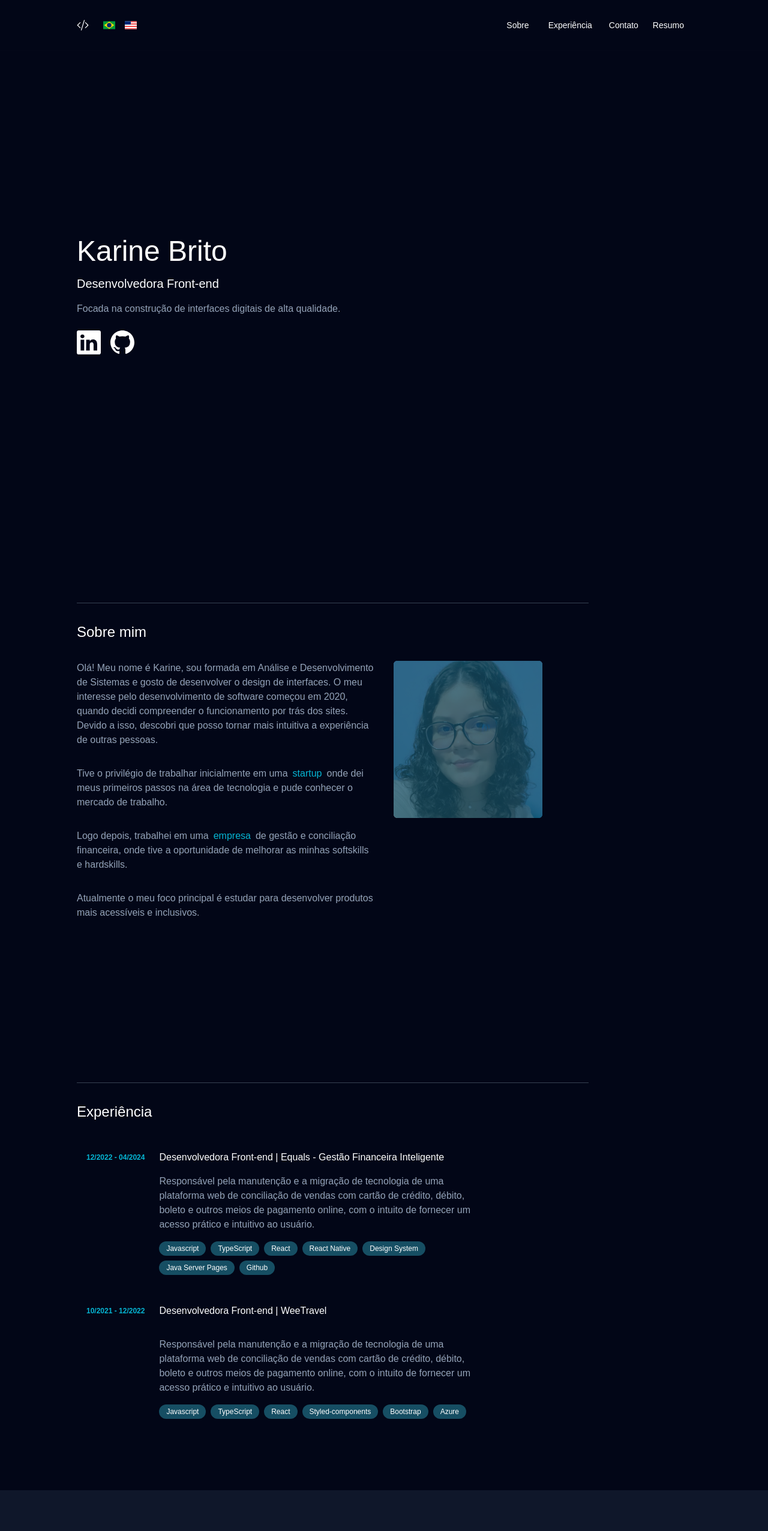
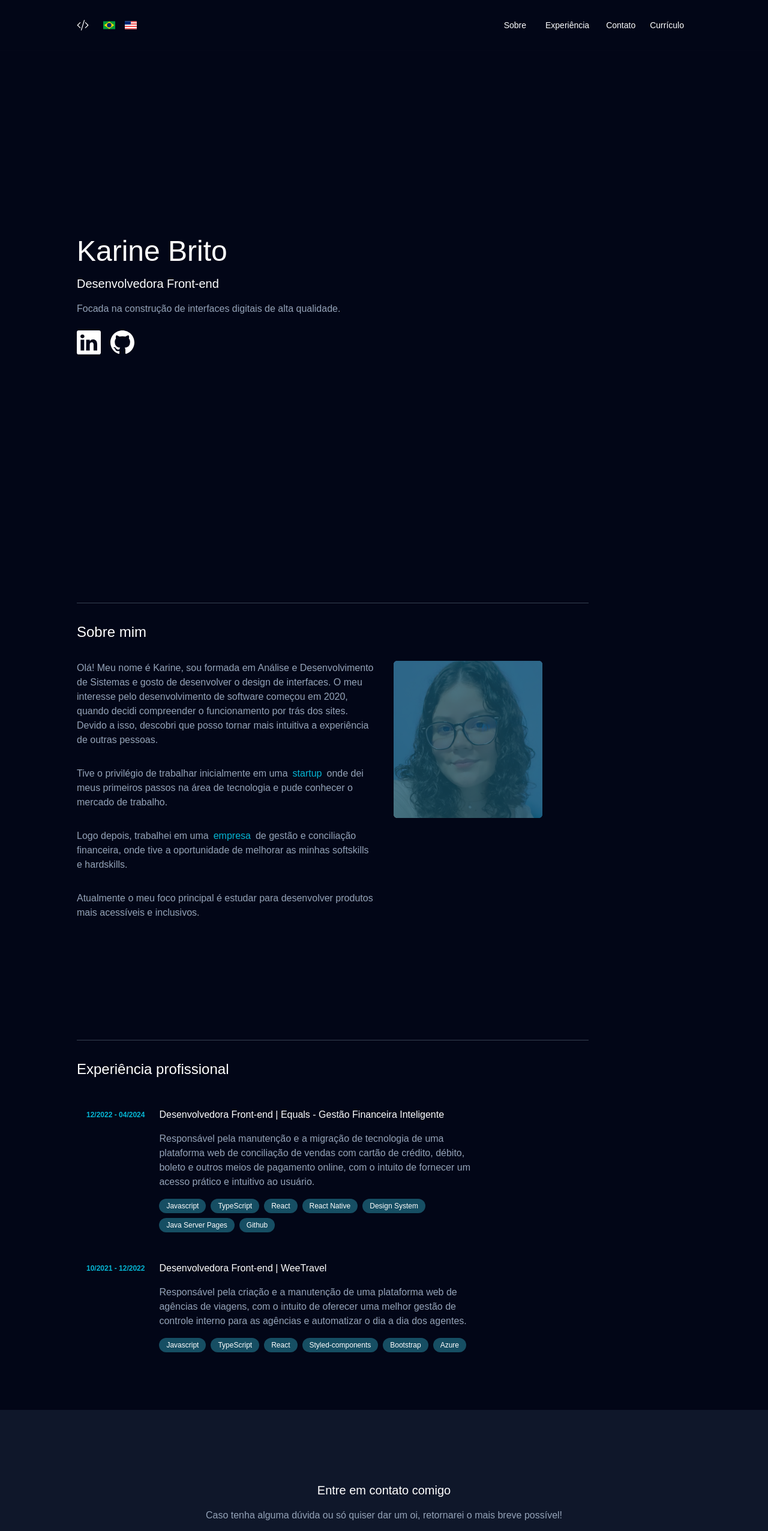
Before and after one commit to karinebrito/karinebrito.github.io, a React (Vite) app: page / in a window 1280 px wide. Shown: the top 2553 px of the page at 60% size. Built offline with nearby package versions, Linux system fonts and the light colour scheme.

Commit message:
changing text and style

```diff
--- a/src/components/experience.tsx
+++ b/src/components/experience.tsx
@@ -18,7 +18,7 @@ const Experience = () => {
   }, [inView])
 
   return (
-    <section id="experience-section" ref={ref} className={`p-10 lg:p-20 lg:px-32 lg:min-h-screen transition-opacity duration-800 ease-in-out ${showContent ? "opacity-100" : "opacity-0"}`}>
+    <section id="experience-section" ref={ref} className={`p-10 lg:p-20 lg:px-32 flex flex-col justify-center lg:max-h-screen transition-opacity duration-800 ease-in-out ${showContent ? "opacity-100" : "opacity-0"}`}>
       <div className="border-b border-gray-700 w-5/6 mt-10 mb-8"></div>
       <h1 className="text-4xl xs:text-2xl text-white">{t('experience.experience')}</h1>
       <ol className="mt-8 grid lg:w-2/3 md:1/2">
@@ -87,8 +87,8 @@ const Experience = () => {
               <h3 className="text-white">
                 {t('experience.developer_weetravel')}
               </h3>
-              <p className="mt-8 text-slate-400">
-                {t('experience.description_equals')}
+              <p className="mt-4 text-slate-400">
+                {t('experience.description_weetravel')}
               </p>
               <ul className="mt-2 flex flex-wrap" aria-label="Technologies used">
                 <li className="mr-2 mt-2">
--- a/src/components/hero.tsx
+++ b/src/components/hero.tsx
@@ -44,7 +44,7 @@ const Hero = () => {
         </div>
       </section>
 
-      <section id="about-section" ref={ref} className={`p-10 lg:p-20 lg:px-32 lg:min-h-screen transition-opacity duration-800 ease-in-out ${showContent ? "opacity-100" : "opacity-0"}`}>
+      <section id="about-section" ref={ref} className={`p-10 lg:p-20 lg:px-32 flex flex-col justify-center lg:max-h-screen transition-opacity duration-800 ease-in-out ${showContent ? "opacity-100" : "opacity-0"}`}>
         <div className="border-b border-gray-700 w-5/6 mt-10 mb-8"></div>
         <h1 className="text-4xl xs:text-2xl text-white lg:mr-4 mb-8">{t('hero.about')}</h1>
         <div className="grid lg:grid-cols-4 md:grid-cols-2 gap-8">
--- a/src/components/nav.tsx
+++ b/src/components/nav.tsx
@@ -1,7 +1,7 @@
 import { BsCodeSlash } from 'react-icons/bs'
 import { AiOutlineClose } from 'react-icons/ai'
 import { HiMenuAlt1 } from 'react-icons/hi'
-import ResumePdf from '../../assets/resume.pdf'
+import CurriculumPdf from '../../assets/resume.pdf'
 import BrazilianFlag from '../../assets/brazil.svg'
 import AmericanFlag from '../../assets/eua.svg'
 import { useState } from 'react'
@@ -36,8 +36,8 @@ const Nav = () => {
     }
   }
 
-  const openResumePdf = () => {
-    window.open(ResumePdf, "_blank")
+  const openCurriculumPdf = () => {
+    window.open(CurriculumPdf, "_blank")
   }
 
 
@@ -65,7 +65,7 @@ const Nav = () => {
               <a href="#about-section" onClick={(e) => scrollToSection("about-section", e)} className="hover:text-cyan-500 p-4 text-x1 cursor-pointer">{t('nav.about')}</a>
               <a href="#experience-section" onClick={(e) => scrollToSection("experience-section", e)} className="hover:text-cyan-500 p-4 text-x1 cursor-pointer">{t('nav.experience')}</a>
               <a href="#contact-section" onClick={(e) => scrollToSection("contact-section", e)} className="hover:text-cyan-500 px-3 p-4 text-x1 cursor-pointer">{t('nav.contact')}</a>
-              <a onClick={openResumePdf} className="hover:text-cyan-500 px-3 py-2 text-x1 cursor-pointer">{t('nav.resume')}</a>
+              <a onClick={openCurriculumPdf} className="hover:text-cyan-500 px-3 py-2 text-x1 cursor-pointer">{t('nav.curriculum')}</a>
             </div>
             <div className="xs:block md:block lg:hidden">
               {toggle ? (
@@ -89,8 +89,8 @@ const Nav = () => {
               <a href="#contact-section" onClick={(e) => scrollToSection('contact-section', e)}>
                 <li className="hover:text-cyan-500 text-white text-x1 mr-4">{t('nav.contact')}</li>
               </a>
-              <a onClick={openResumePdf}>
-                <li className="hover:text-cyan-500 text-white text-x1 mr-8">{t('nav.resume')}</li>
+              <a onClick={openCurriculumPdf}>
+                <li className="hover:text-cyan-500 text-white text-x1 mr-8">{t('nav.curriculum')}</li>
               </a>
               </ul>
             </div>
--- a/src/locales/en/translation.json
+++ b/src/locales/en/translation.json
@@ -3,7 +3,7 @@
         "about": "About",
         "experience": "Experience",
         "contact": "Contact",
-        "resume": "Resume"
+        "curriculum": "Curriculum"
     },
     "hero": {
         "hi_my_name": "Hi, my name is",
@@ -21,7 +21,7 @@
         "focus": "Currently my main focus is studying to develop more accessible and inclusive products."
     },
     "experience": {
-        "experience": "Experience",
+        "experience": "Professional experience",
         "developer_equals": "Front-end Developer | Equals - Gestão Financeira Inteligente",
         "description_equals": "Responsible for the maintenance and technology migration of a web platform for reconciling sales with credit, debit cards, bank slips and other online payment methods, with the aim of providing practical and intuitive access to the user.",
         "developer_weetravel": "Front-end Developer | WeeTravel",
--- a/src/locales/pt/translation.json
+++ b/src/locales/pt/translation.json
@@ -3,7 +3,7 @@
         "about": "Sobre",
         "experience": "Experiência",
         "contact": "Contato",
-        "resume": "Resumo"
+        "curriculum": "Currículo"
     },
     "hero": {
         "hi_my_name": "Olá, meu nome é",
@@ -21,7 +21,7 @@
         "focus": "Atualmente o meu foco principal é estudar para desenvolver produtos mais acessíveis e inclusivos."
     },
     "experience": {
-        "experience": "Experiência",
+        "experience": "Experiência profissional",
         "developer_equals": "Desenvolvedora Front-end | Equals - Gestão Financeira Inteligente",
         "description_equals": "Responsável pela manutenção e a migração de tecnologia de uma plataforma web de conciliação de vendas com cartão de crédito, débito, boleto e outros meios de pagamento online, com o intuito de fornecer um acesso prático e intuitivo ao usuário.",
         "developer_weetravel": "Desenvolvedora Front-end | WeeTravel",
```
